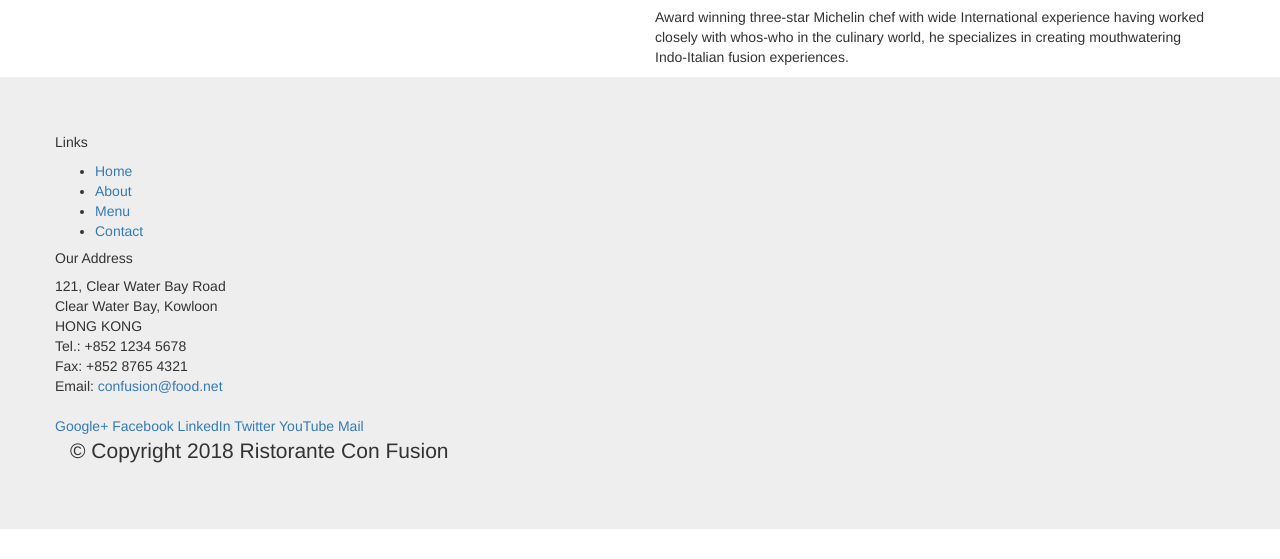
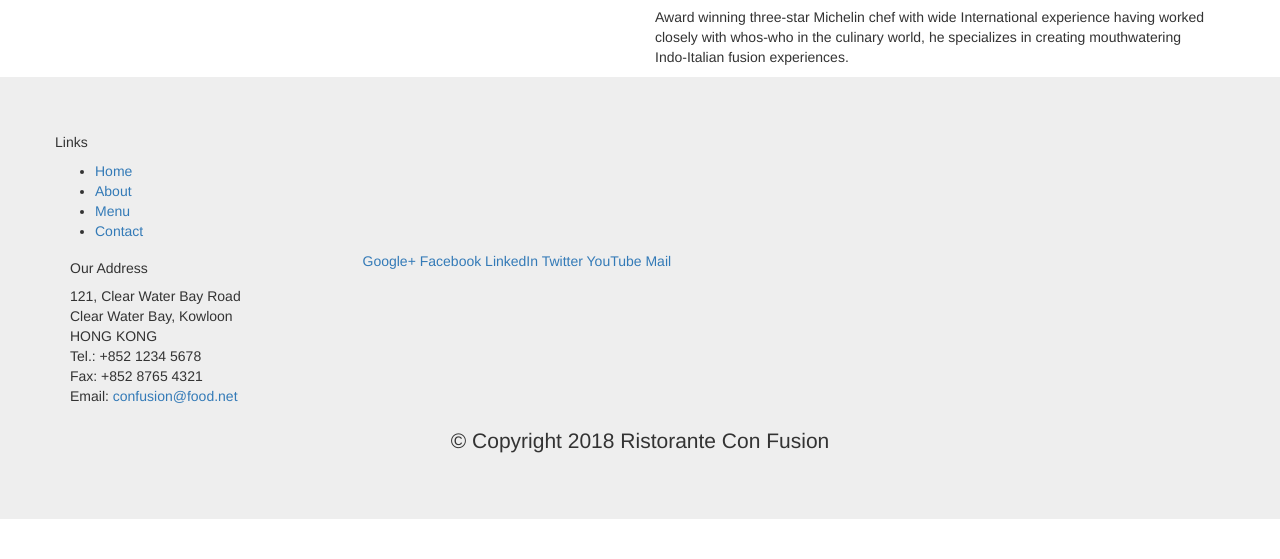
Before and after one commit to amanjha8/project-1, a website: page index.html in a window 1280 px wide. Shown: the part 691-1250 px from the top of the page. Drawn offline with nearby package versions, Linux system fonts and the light colour scheme.

Commit message:
new grid for boostrap

```diff
--- /dev/null
+++ b/css/styles.css
@@ -0,0 +1,3 @@
+.text_center{
+    text-align: center;
+}
--- a/index.html
+++ b/index.html
@@ -10,6 +10,7 @@
 
       <!-- Bootstrap CSS -->
       <link rel="stylesheet" href="node_modules/bootstrap/dist/css/bootstrap.min.css">
+      <link rel="stylesheet" href="css/styles.css">
 </head>
 
 <body>
@@ -65,7 +66,7 @@
     <footer class="jumbotron">
         <div class="container">
             <div class="row">
-                <div>
+                <div clas="col-12 offset-1 col-sm-6">
                     <h5>Links</h5>
                     <ul>
                         <li><a href="#">Home</a></li>
@@ -74,7 +75,7 @@
                         <li><a href="#">Contact</a></li>
                     </ul>
                 </div>
-                <div>
+                <div class="col-12 col-sm-3 offset-1">
                     <h5>Our Address</h5>
                     <address>
 		              121, Clear Water Bay Road<br>
@@ -85,7 +86,7 @@
 		              Email: <a href="mailto:confusion@food.net">confusion@food.net</a>
 		           </address>
                 </div>
-                <div>
+                <div class="col-12 col-sm-4 align-self-center offset-1" >
                     <div>
                         <a href="http://google.com/+">Google+</a>
                         <a href="http://www.facebook.com/profile.php?id=">Facebook</a>
@@ -96,8 +97,8 @@
                     </div>
                 </div>
            </div>
-           <div>
-                <div>
+           <div class="row justify-content-center">
+                <div class="col-12 col-auto text_center">
                     <p>© Copyright 2018 Ristorante Con Fusion</p>
                 </div>
            </div>
```
